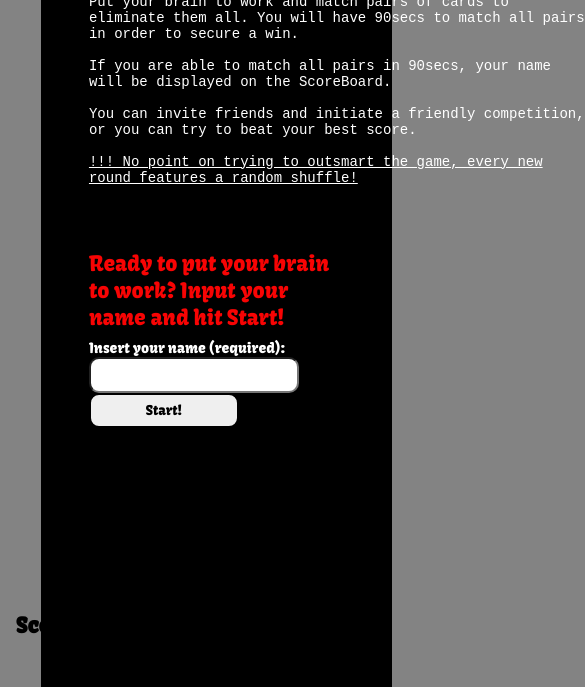
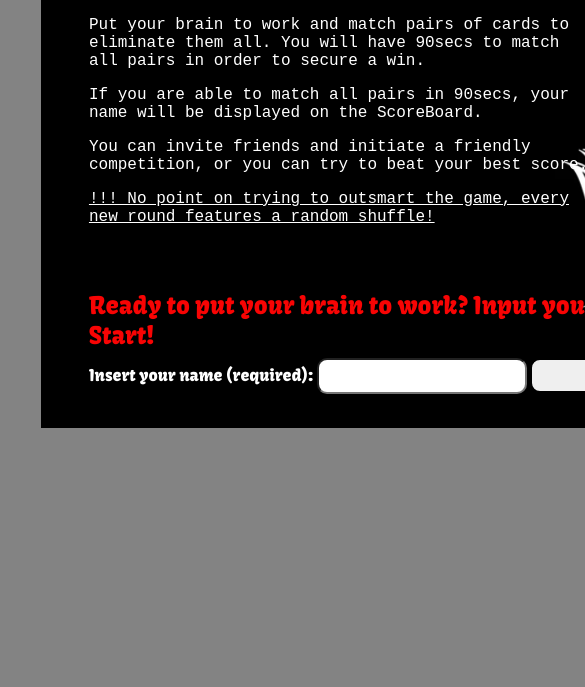
Before and after one commit to LihMartins/Memory-Game, a website: page index.html in a window 390 px wide. Shown: the part 199-886 px from the top of the page, 585 px wide, since content can reach past the window. After the commit the page ends 844 px from the top, so only its background shows below. Drawn offline with nearby package versions, Linux system fonts and the light colour scheme.

Commit message:
testing screen sizes

```diff
--- a/css/style.css
+++ b/css/style.css
@@ -220,21 +220,10 @@ input {
 }
 
 /* Mobile Screens */
-@media screen and (max-width: 600px) {
-    .start-container,
-    .game-container {
-        width: 90vw;
-        height: 90vh;
-    }
-
-    .site-container,
-    .game-container {
-        display: block;
-    }
-
-    body,
-    .paragraph,
-    .heading {
-        font-size: 14px;
+@media screen and (max-width: 480px) {
+    .content {
+        width: 100%;
+        padding: 0;
+        box-sizing: border-box;
     }
 }
```
